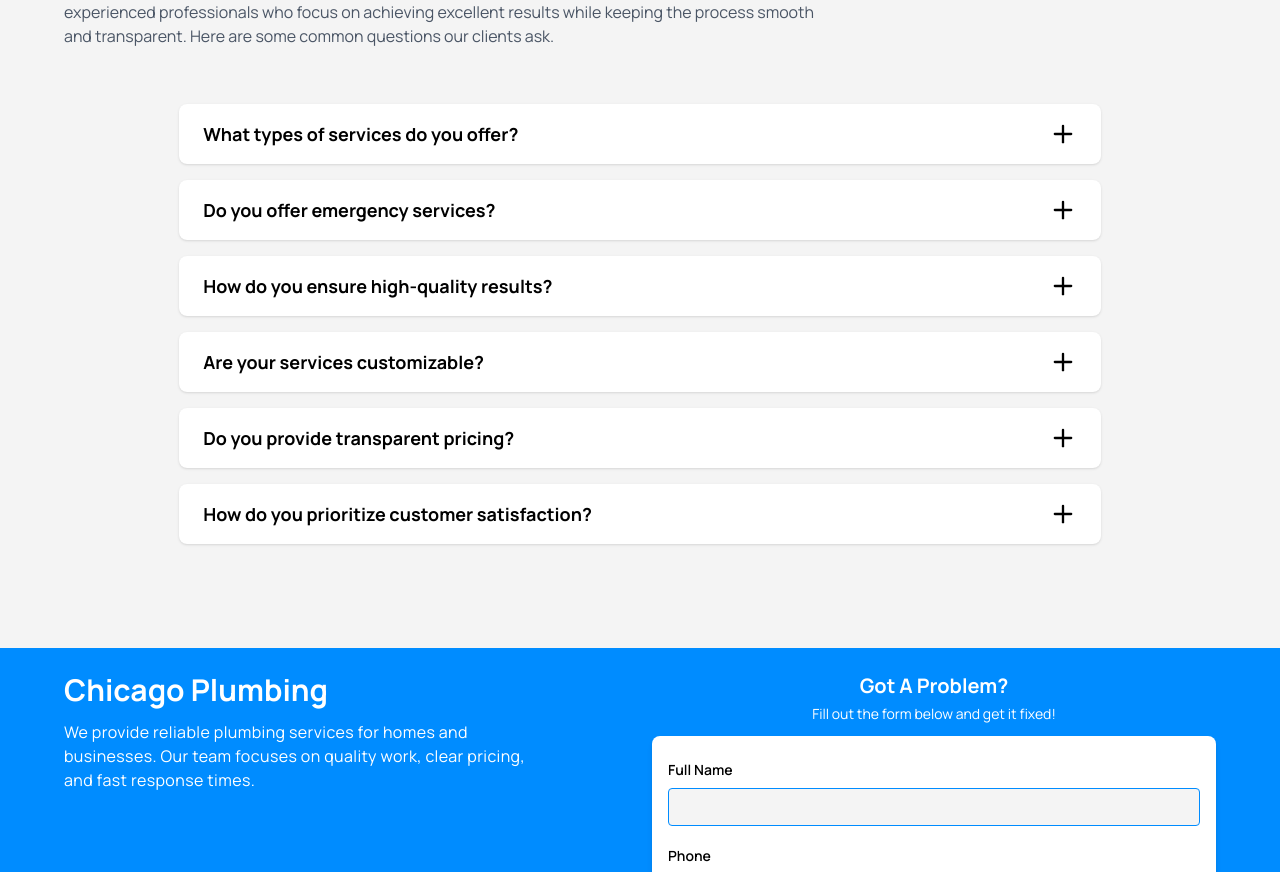
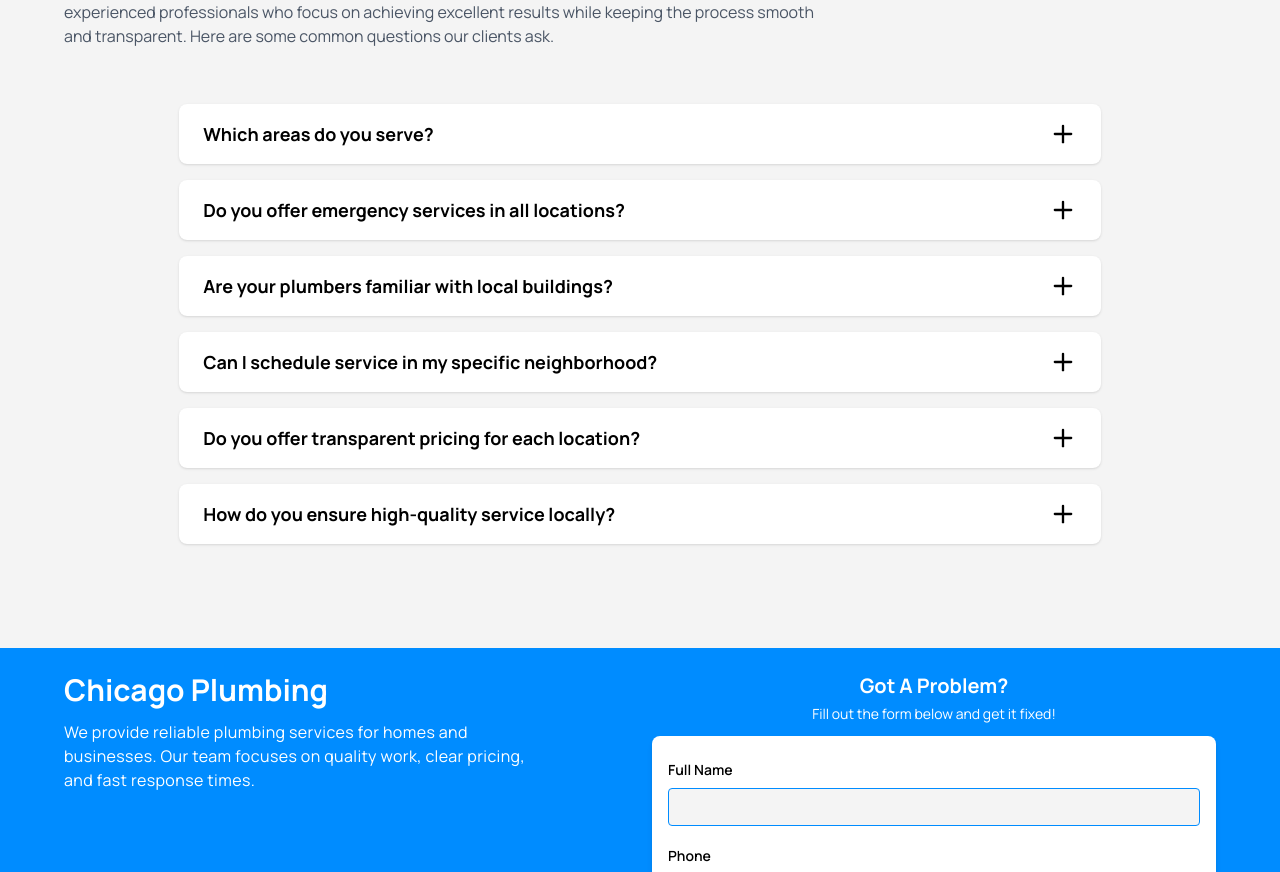
Before and after one commit to ammarr80/Chicago-Plumbing, a React (Vite) app: page /locations in a window 1280 px wide. Shown: the part 1640-2512 px from the top of the page. Built offline with nearby package versions, Linux system fonts and the light colour scheme.

Commit message:
changed the content of the FAQs, they're now not Service FAQs but ServiceArea (Location) FAQs

```diff
--- a/src/pages/LocationsPage/components/LocationsFAQs.jsx
+++ b/src/pages/LocationsPage/components/LocationsFAQs.jsx
@@ -6,48 +6,49 @@ export default function FAQs() {
 
  const faqs = [
   {
-      question: "What types of services do you offer?",
+    question: "Which areas do you serve?",
     answer:
-        "We provide a wide range of services to meet your needs, including installation, maintenance, and repair solutions. Each service is delivered by skilled professionals using the latest techniques.",
+      "We provide plumbing services across multiple neighborhoods in Chicago. Each location receives fast, professional, and reliable service from our local team.",
     open: "plus",
     close: "minus",
   },
   {
-      question: "Do you offer emergency services?",
+    question: "Do you offer emergency services in all locations?",
     answer:
-        "Yes, our team is available for urgent service needs. We respond quickly and efficiently to minimize downtime and address issues safely and effectively.",
+      "Yes. Our emergency plumbing team responds quickly to urgent issues in every service area, minimizing damage and restoring plumbing safely and efficiently.",
     open: "plus",
     close: "minus",
   },
   {
-      question: "How do you ensure high-quality results?",
+    question: "Are your plumbers familiar with local buildings?",
     answer:
-        "Every project is handled with precision and care. Our team follows strict quality protocols, uses professional-grade tools, and focuses on delivering lasting and reliable results.",
+      "Absolutely. Our team has extensive experience working in apartments, condos, and older homes in each neighborhood, ensuring safe and effective repairs.",
     open: "plus",
     close: "minus",
   },
   {
-      question: "Are your services customizable?",
+    question: "Can I schedule service in my specific neighborhood?",
     answer:
-        "Absolutely. We tailor our solutions to your specific requirements. From scheduling to service scope, we work closely with you to ensure the outcome meets your expectations.",
+      "Yes. You can book services for your area directly, and our local team will arrive on time with the right tools to handle the job efficiently.",
     open: "plus",
     close: "minus",
   },
   {
-      question: "Do you provide transparent pricing?",
+    question: "Do you offer transparent pricing for each location?",
     answer:
-        "Yes. We offer clear, upfront estimates and detailed explanations of our services. You will always know what to expect without hidden fees or surprises.",
+      "Yes. We provide clear upfront pricing for every service in every neighborhood, so you know exactly what to expect without surprises.",
     open: "plus",
     close: "minus",
   },
   {
-      question: "How do you prioritize customer satisfaction?",
+    question: "How do you ensure high-quality service locally?",
     answer:
-        "Customer satisfaction is at the heart of our services. We focus on communication, professionalism, and quality to ensure each client has a smooth and positive experience.",
+      "Each location is supported by experienced plumbers who follow strict quality protocols. Our focus is on reliable, long-lasting solutions for every client.",
     open: "plus",
     close: "minus",
   },
 ];
+
 
   return (
     <>
```
Lines whose indentation alone changed are shown as unchanged.
